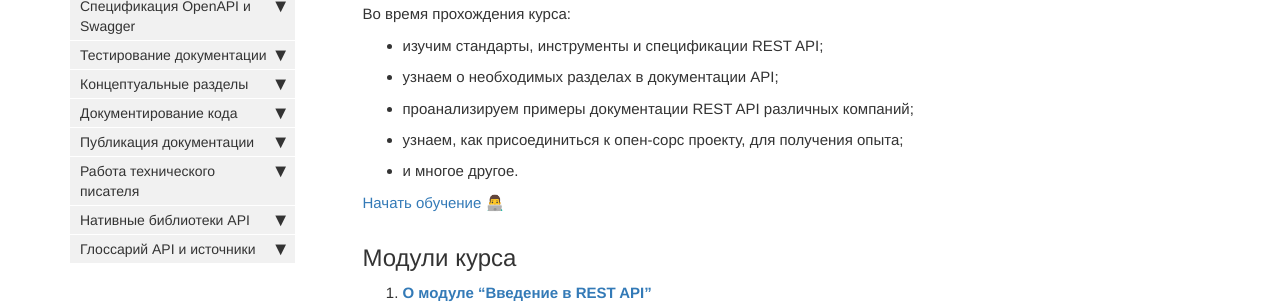
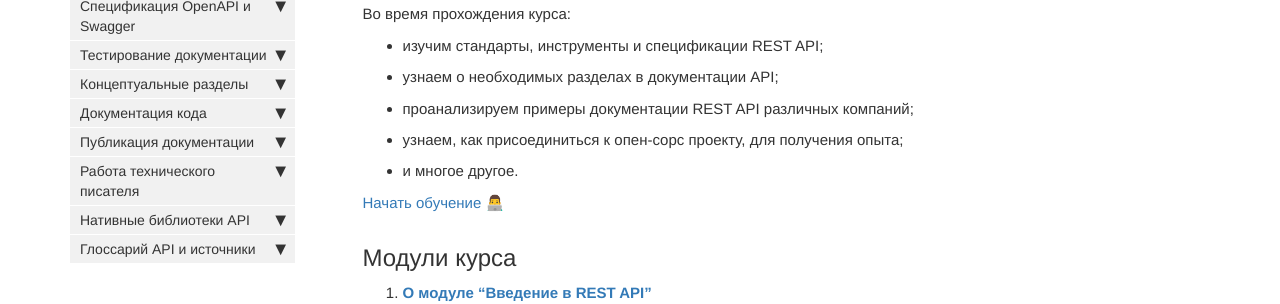
Before and after one commit to Starkovden/Starkovden.github.io, a Jekyll site: the page built from index.md, in a window 1280 px wide. Shown: the part 587-891 px from the top of the page. Built offline with Jekyll 4.4.1, drawn with Linux system fonts in a browser that asks for light colours; nearby versions of some CDN libraries; comment, search, counter and statistics services are not loaded.

Commit message:
update sidebar.yml

```diff
--- a/_data/sidebars/mydoc_sidebar.yml
+++ b/_data/sidebars/mydoc_sidebar.yml
@@ -345,7 +345,7 @@ entries:
       url: /assess-conceptual-content.html
       output: web, pdf
 
-  - title: Документирование кода
+  - title: Документация кода
     output: web, pdf
     folderitems:
 
```
